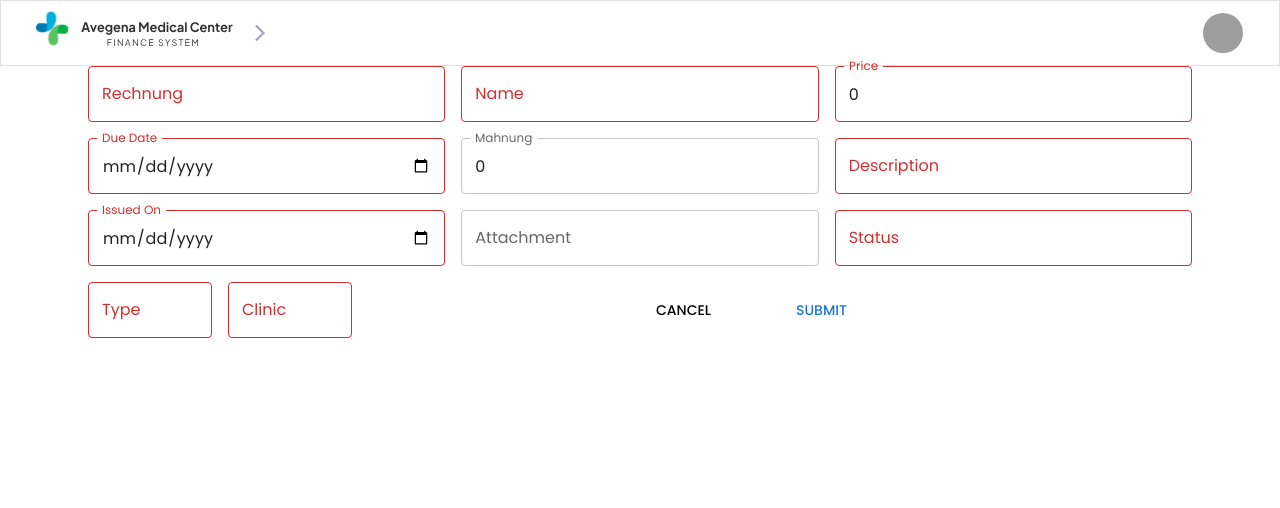
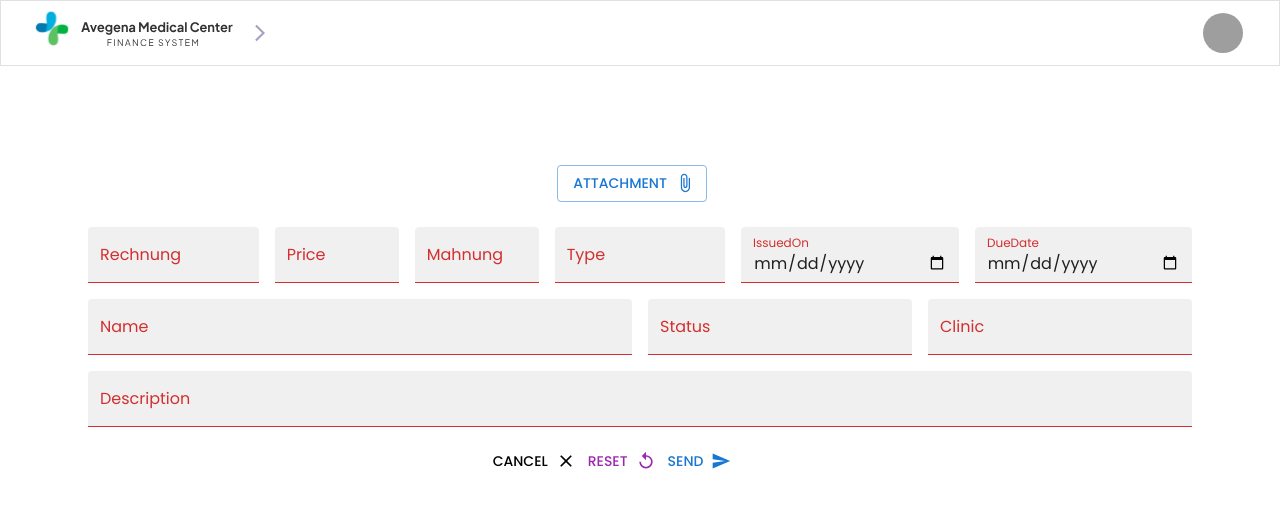
Before and after one commit to Erde-Enterprise/amcfinancial_frontend, a React (Create React App) app: page /new-invoice in a window 1280 px wide. Shown: the top 508 px of the page. Built offline with nearby package versions, Linux system fonts and the light colour scheme; sample sign-in values are in the browser's storage; grey boxes are pictures that could not be loaded.

Commit message:
Add-Invoice first Version

```diff
--- a/src/modules/dashboard/features/add-invoice/add-invoice.tsx
+++ b/src/modules/dashboard/features/add-invoice/add-invoice.tsx
@@ -1,30 +1,81 @@
 import { ChangeEvent, FormEvent, useState } from "react";
 import { TextField, Button, Container, Grid } from "@mui/material";
 import { InvoiceInsertEntity } from "./model/add-invoice.entity";
-import { validateForm } from "../../utils/utils";
+import { validateForm, validatorsInvoice } from "../../utils/utils";
 import useEndPoint from "../../../../auth/endpoints";
-
+import SendIcon from '@mui/icons-material/Send';
+import ReplayIcon from '@mui/icons-material/Replay';
+import CloseIcon from '@mui/icons-material/Close';
+import AttachFileIcon from '@mui/icons-material/AttachFile';
 
 export function AddInvoice() {
   const { goToDashboardInCancelButton } = useEndPoint();
   const [invoice, setInvoice] = useState<InvoiceInsertEntity>({
     rechnung: "",
     name: "",
-    price: 0,
+    price: "",
     dueDate: "",
-    mahnung: 0,
+    mahnung: "",
     description: "",
     issuedOn: "",
-    attachment: "",
+    attachment: new File([""], ""),
     status: "",
     type: "",
     clinic: "",
   });
+  // const handleChange = (event: ChangeEvent<HTMLInputElement>) => {
+  //   setInvoice({
+  //     ...invoice,
+  //     [event.target.name]: event.target.value,
+  //   });
+  // };
+  // const handleChange = (event: ChangeEvent<HTMLInputElement>) => {
+  //   const { name, value } = event.target;
+  //   let formattedValue = value;
+
+  //   // Se o campo alterado for uma data, reformate a data
+  //   if (name === "dueDate" || name === "issuedOn") {
+  //     const dateParts = value.split("/");
+  //     if (dateParts.length === 3) {
+  //       formattedValue = `${dateParts[1]}/${dateParts[0]}/${dateParts[2]}`;
+  //     }
+  //   }
+
+  //   setInvoice({ ...invoice, [name]: formattedValue });
+  // };
+  // const handleChange = (event: ChangeEvent<HTMLInputElement>) => {
+  //   const { name } = event.target;
+
+  //   if (name === 'attachment') {
+  //     if (event.target.files && event.target.files.length > 0) {
+  //       let file = event.target.files[0];
+  //       if (validatorsInvoice.attachment(file)) {
+  //         // Se o arquivo for válido, atualize o estado
+  //         setInvoice({ ...invoice, [name]: file });
+  //       } else {
+  //         console.log('Invalid file');
+  //       }
+  //     }
+  //   } else {
+  //     setInvoice({ ...invoice, [name]: event.target.value });
+  //   }
+  // };
   const handleChange = (event: ChangeEvent<HTMLInputElement>) => {
-    setInvoice({
-      ...invoice,
-      [event.target.name]: event.target.value,
-    });
+    const { name } = event.target;
+
+    if (name === "attachment") {
+      if (event.target.files && event.target.files.length > 0) {
+        let file = event.target.files[0];
+        if (validatorsInvoice.attachment(file)) {
+          // Se o arquivo for válido, atualize o estado
+          setInvoice((prevState) => ({ ...prevState, [name]: file }));
+        } else {
+          console.log("Invalid file");
+        }
+      }
+    } else {
+      setInvoice((prevState) => ({ ...prevState, [name]: event.target.value }));
+    }
   };
 
   const handleSubmit = (event: FormEvent) => {
@@ -37,41 +88,114 @@ export function AddInvoice() {
   const handleCancel = () => {
     goToDashboardInCancelButton();
   };
+  const handleReset = () => {
+    setInvoice({
+      rechnung: "",
+      name: "",
+      price: "",
+      dueDate: "",
+      mahnung: "",
+      description: "",
+      issuedOn: "",
+      attachment: new File([""], ""),
+      status: "",
+      type: "",
+      clinic: "",
+    });
+  };
   return (
     <>
-    <Container sx={{ flexDirection: "column", flex: 1 }}>
+      <Container sx={{ flexDirection: "column", flex: 1, marginTop: "10%" }}>
         <form onSubmit={handleSubmit}>
-        <Grid container spacing={2} alignItems={"center"}>
+          <Grid
+            container
+            spacing={2}
+            direction={"column"}
+            alignItems={"center"}
+            justifyContent={"center"}
+          >
+            <Button variant="outlined" endIcon={<AttachFileIcon fontSize="small" />} component="label">
+              Attachment
+              <input
+                type="file"
+                id="attachment"
+                name="attachment"
+                onChange={handleChange}
+                hidden
+              />
+            </Button>
+            <br />
+          </Grid>
+          <Grid container spacing={2}>
             <Grid item xs={12}>
               <Grid container spacing={2}>
-              <Grid item xs={4}>
+                <Grid item xs={2}>
                   <TextField
+                    variant="filled"
                     name="rechnung"
                     label="Rechnung"
                     value={invoice.rechnung}
                     onChange={handleChange}
-                  error={invoice.rechnung === "" ? true : false}
+                    error={!validatorsInvoice.rechnung(invoice.rechnung)}
                     fullWidth
                   />
                 </Grid>
-              <Grid item xs={4}>
+                <Grid item xs={1.5}>
                   <TextField
-                  name="name"
-                  label="Name"
-                  value={invoice.name}
-                  onChange={handleChange}
-                  error={invoice.name === "" ? true : false}
-                  fullWidth
-                />
-              </Grid>
-              <Grid item xs={4}>
-                <TextField
+                    variant="filled"
                     name="price"
                     label="Price"
                     value={invoice.price}
                     onChange={handleChange}
-                  type="number"
-                  error={invoice.price === 0 ? true : false}
+                    error={!validatorsInvoice.price(invoice.price)}
+                    fullWidth
+                  />
+                </Grid>
+                <Grid item xs={1.5}>
+                  <TextField
+                    variant="filled"
+                    name="mahnung"
+                    label="Mahnung"
+                    value={invoice.mahnung}
+                    onChange={handleChange}
+                    error={!validatorsInvoice.mahnung(invoice.mahnung)}
+                    fullWidth
+                  />
+                </Grid>
+                <Grid item xs={2}>
+                  <TextField
+                    variant="filled"
+                    name="type"
+                    label="Type"
+                    value={invoice.type}
+                    onChange={handleChange}
+                    error={!validatorsInvoice.type(invoice.type)}
+                    fullWidth
+                  />
+                </Grid>
+                <Grid item xs={2.5}>
+                  <TextField
+                    variant="filled"
+                    name="issuedOn"
+                    label="IssuedOn"
+                    value={invoice.issuedOn}
+                    onChange={handleChange}
+                    type="date"
+                    InputLabelProps={{ shrink: true }}
+                    error={!validatorsInvoice.issuedOn(invoice.issuedOn)}
+                    fullWidth
+                  />
+                </Grid>
+                <Grid item xs={2.5}>
+                  <TextField
+                    variant="filled"
+                    name="dueDate"
+                    label="DueDate"
+                    value={invoice.dueDate}
+                    onChange={handleChange}
+                    type="date"
+                    InputLabelProps={{ shrink: true }}
+                    error={!validatorsInvoice.dueDate(invoice.dueDate)}
                     fullWidth
                   />
                 </Grid>
@@ -79,36 +203,36 @@ export function AddInvoice() {
             </Grid>
             <Grid item xs={12}>
               <Grid container spacing={2}>
-              <Grid item xs={4}>
+                <Grid item xs={6}>
                   <TextField
-                  name="dueDate"
-                  label="Due Date"
-                  value={invoice.dueDate}
+                    variant="filled"
+                    name="name"
+                    label="Name"
+                    value={invoice.name}
                     onChange={handleChange}
-                  type="date"
-                  InputLabelProps={{ shrink: true }}
-                  error={invoice.dueDate === "" ? true : false}
+                    error={!validatorsInvoice.name(invoice.name)}
                     fullWidth
                   />
                 </Grid>
-              <Grid item xs={4}>
+                <Grid item xs={3}>
                   <TextField
-                  name="mahnung"
-                  label="Mahnung"
-                  value={invoice.mahnung}
+                    variant="filled"
+                    name="status"
+                    label="Status"
+                    value={invoice.status}
                     onChange={handleChange}
-                  type="number"
-                  error={invoice.mahnung < 0 ? true : false}
+                    error={!validatorsInvoice.status(invoice.status)}
                     fullWidth
                   />
                 </Grid>
-              <Grid item xs={4}>
+                <Grid item xs={3}>
                   <TextField
-                  name="description"
-                  label="Description"
-                  value={invoice.description}
+                    variant="filled"
+                    name="clinic"
+                    label="Clinic"
+                    value={invoice.clinic}
                     onChange={handleChange}
-                  error={invoice.description === "" ? true : false}
+                    error={!validatorsInvoice.clinic(invoice.clinic)}
                     fullWidth
                   />
                 </Grid>
@@ -116,73 +240,34 @@ export function AddInvoice() {
             </Grid>
             <Grid item xs={12}>
               <Grid container spacing={2}>
-              <Grid item xs={4}>
+                <Grid item xs={12}>
                   <TextField
-                  name="issuedOn"
-                  label="Issued On"
-                  value={invoice.issuedOn}
+                    variant="filled"
+                    name="description"
+                    label="Description"
+                    value={invoice.description}
                     onChange={handleChange}
-                  type="date"
-                  InputLabelProps={{ shrink: true }}
-                  error={invoice.issuedOn === "" ? true : false}
-                  fullWidth
-                />
-              </Grid>
-              <Grid item xs={4}>
-                <TextField
-                  name="attachment"
-                  label="Attachment"
-                  value={invoice.attachment}
-                  onChange={handleChange}
-                  fullWidth
-                />
-              </Grid>
-              <Grid item xs={4}>
-                <TextField
-                  name="status"
-                  label="Status"
-                  value={invoice.status}
-                  onChange={handleChange}
-                  error={invoice.status === "" ? true : false}
+                    error={!validatorsInvoice.description(invoice.description)}
                     fullWidth
                   />
                 </Grid>
               </Grid>
             </Grid>
-          <Grid item xs={6}>
-            <Grid container spacing={2}>
-              <Grid item xs={3}>
-                <TextField
-                  name="type"
-                  label="Type"
-                  value={invoice.type}
-                  onChange={handleChange}
-                  error={invoice.type === "" ? true : false}
-                  fullWidth
-                />
-              </Grid>
-              <Grid item xs={3}>
-                <TextField
-                  name="clinic"
-                  label="Clinic"
-                  value={invoice.clinic}
-                  onChange={handleChange}
-                  error={invoice.clinic === "" ? true : false}
-                  fullWidth
-                />
-              </Grid>
-            </Grid>
-          </Grid>
-          <Grid item xs={6}>
-            <Grid container spacing={2}>
-              <Grid item xs={3}>
-                <Button color="inherit" onClick={handleCancel}>
-                  {" "}
+            <Grid item xs={12}>
+              <Grid
+                container
+                spacing={2}
+                alignItems={"center"}
+                justifyContent={"center"}
+              >
+                <Grid item xs={3.5}>
+                  <Button color="inherit" endIcon={<CloseIcon fontSize="small" />} onClick={handleCancel}>
                     Cancel
                   </Button>
-              </Grid>
-              <Grid item xs={3}>
-                <Button type="submit">Submit</Button>
+                  <Button color="secondary" endIcon={<ReplayIcon fontSize="small" />} onClick={handleReset}>
+                    Reset
+                  </Button>
+                  <Button endIcon={<SendIcon fontSize="small" />} type="submit">Send</Button>
                 </Grid>
               </Grid>
             </Grid>
--- a/src/modules/dashboard/features/add-invoice/model/add-invoice.entity.ts
+++ b/src/modules/dashboard/features/add-invoice/model/add-invoice.entity.ts
@@ -1,12 +1,12 @@
 export interface InvoiceInsertEntity {
     rechnung: string;
     name: string;
-    price: number;
+    price: string;
     dueDate: string;
-    mahnung: number;
+    mahnung: string;
     description: string;
     issuedOn: string;
-    attachment: string;
+    attachment: File;
     status: string;
     type: string;
     clinic: string;
--- a/src/modules/dashboard/utils/utils.ts
+++ b/src/modules/dashboard/utils/utils.ts
@@ -8,8 +8,6 @@ export const styleMenuItem: SxProps<Theme> | undefined = {
 export const styleMenuIconItem: SxProps<Theme> | undefined = {
   marginRight: 2,
 };
-
-
 
 export function getRandomPhrase(): string {
   let financialPhrases: string[] = [
@@ -41,18 +39,39 @@ export function getRandomPhrase(): string {
     "It's an ideal day for setting up automatic savings transfers.",
     "Today is a perfect day for checking on your financial health.",
     "It's a great day for creating a new income stream.",
-    "Today is an excellent day for reviewing your financial goals progress."
+    "Today is an excellent day for reviewing your financial goals progress.",
   ];
-let randomIndex = Math.floor(Math.random() * financialPhrases.length);
-return financialPhrases[randomIndex];
+  let randomIndex = Math.floor(Math.random() * financialPhrases.length);
+  return financialPhrases[randomIndex];
 }
 
 export function validateForm(invoice: InvoiceInsertEntity) {
   for (let key in invoice) {
-    if (invoice[key as keyof InvoiceInsertEntity] === '' || invoice[key as keyof InvoiceInsertEntity] === 0) {
-      snackActions.error(`Erro: O campo ${key} está em branco.`);
+    if (key === 'attachment') {
+      if ((invoice[key as keyof InvoiceInsertEntity] as File).size === 0) {
+        snackActions.error(`${key} is required.`);
+        return false;
+      }
+    } else if (invoice[key as keyof InvoiceInsertEntity] === "") {
+      snackActions.error(`${key} is required.`);
       return false;
     }
   }
   return true;
 }
+
+
+export const validatorsInvoice = {
+  rechnung: (value: string) => value !== "" && /^[0-9]+$/.test(value),
+  name: (value: string) => value !== "",
+  price: (value: string) => value !== "" && /^[0-9]*\.?[0-9]*$/.test(value),
+  dueDate: (value: string) => value !== "", //&& /^(0[1-9]|1[0-2])\/(0[1-9]|[12][0-9]|3[01])\/(19|20)\d\d$/.test(value),
+  mahnung: (value: string) => value !== "" && /^[0-9]+$/.test(value),
+  description: (value: string) => value !== "",
+  issuedOn: (value: string) => value !== "", // && /^(0[1-9]|1[0-2])\/(0[1-9]|[12][0-9]|3[01])\/(19|20)\d\d$/.test(value),
+  attachment: (file: File) =>
+    /\.(pdf|jpg|jpeg|png|gif)$/.test(file.name.toLowerCase()),
+  status: (value: string) => value !== "",
+  type: (value: string) => value !== "",
+  clinic: (value: string) => value !== "",
+};
```
Lines whose indentation alone changed are shown as unchanged.
